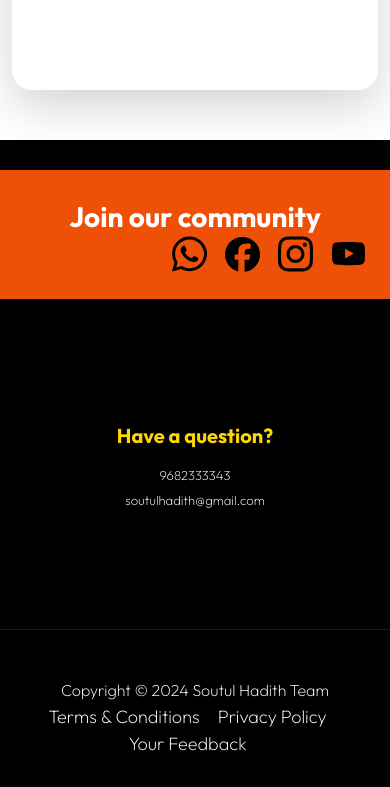
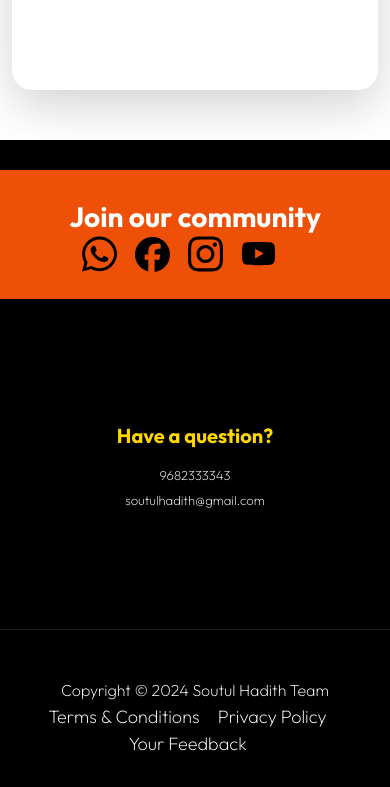
Before and after one commit to ShahidAfzal/Soutul-hadith-website, a plain HTML site: page index.html in a window 390 px wide. Shown: the part 4820-5607 px from the top of the page. Drawn offline with nearby package versions, Linux system fonts and the light colour scheme; files whose address does not match are found by name.

Commit message:
make the social icon responsive on small devices

```diff
--- a/assets/css/templatemo-festava-live.css
+++ b/assets/css/templatemo-festava-live.css
@@ -1046,6 +1046,20 @@ strong {
 
 }
 
+@media screen and (max-width: 500px) {
+  .social-icon{
+    margin-left: 135px;
+  }
+
+}
+
+@media screen and (max-width: 400px) {
+  .social-icon{
+    margin-left: 70px;
+  }
+
+}
+
 
 @media screen and (max-width: 480px) {
   h1 {
```
